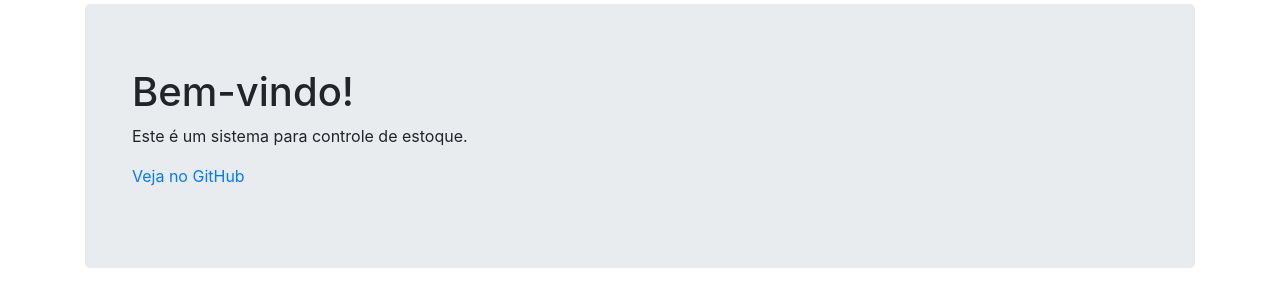
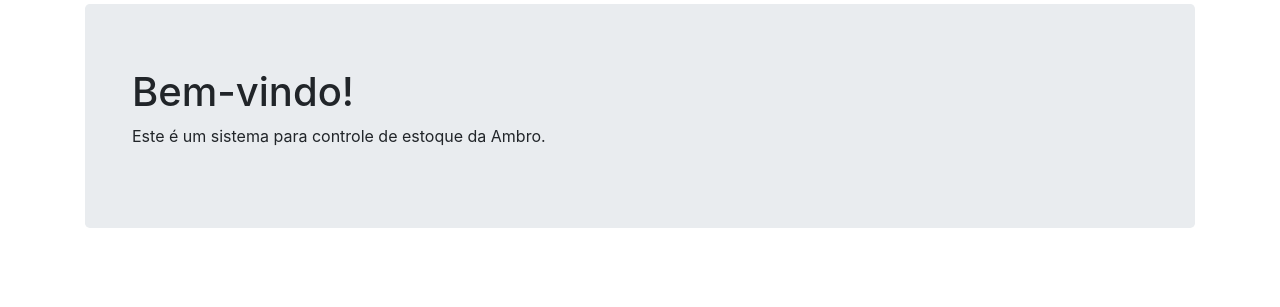
Before and after one commit to L1nkZILLA/Controle-de-Estoque, a Django app: template projeto/core/templates/index.html in a window 1280 px wide. Shown: the part 56-363 px from the top of the page. Run offline with Django 3.2, Linux system fonts and the light colour scheme; the template is opened without the code that fills it, so the values that code supplies are empty; some libraries are stand-ins or nearby versions.

Commit message:
Update index.html

```diff
--- a/projeto/core/templates/index.html
+++ b/projeto/core/templates/index.html
@@ -5,10 +5,7 @@
   <div class="jumbotron">
     <div class="container">
       <h1>Bem-vindo!</h1>
-      <p>Este é um sistema para controle de estoque.</p>
-      <p>
-        <a href="https://github.com/rg3915/estoque">Veja no GitHub</a>
-      </p>
+      <p>Este é um sistema para controle de estoque da Ambro.</p>
     </div>
   </div>
 
```
